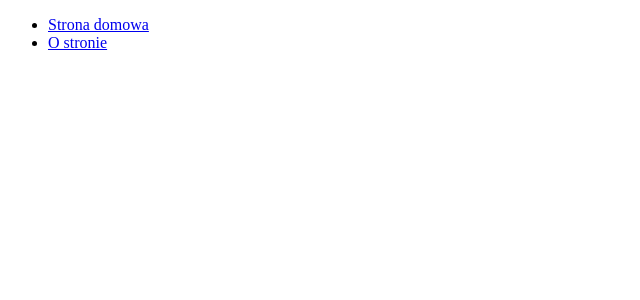
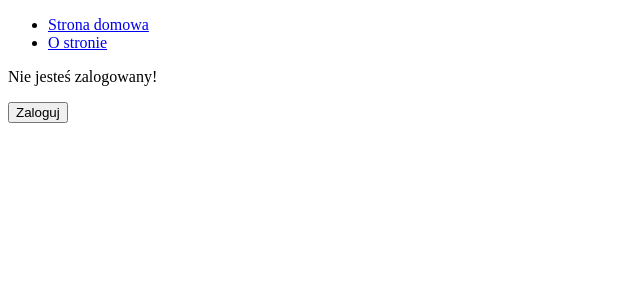
Before and after one commit to burczu/react-router-training, a React (Create React App) app: page /login in a window 1280 px wide. Shown: the top 300 px of the page, without its empty margins (0-640 px from the left). Built offline with nearby package versions, Linux system fonts and the light colour scheme.

Commit message:
initial state for excercise

```diff
--- a/src/App.js
+++ b/src/App.js
@@ -3,13 +3,16 @@ import {
   BrowserRouter as Router,
   Route,
   NavLink,
+  Redirect,
 } from 'react-router-dom';
 
 import Events from './events/Events';
 import Details from './details/Details';
 import About from './about/About';
+import Login from './login/Login';
 
 import events from './data/events.json';
+import { fakeAuth } from './fakeAuth';
 
 class App extends React.Component {
   render() {
@@ -29,7 +32,16 @@ class App extends React.Component {
 
           <Route exact path="/" render={(props) => <Events {...props} events={events} />} />
           <Route path="/details/:id" render={(props) => <Details {...props} events={events} />} />
-          <Route path="/about" component={About} />
+          <Route path="/login" component={Login}/>
+          <Route path="/about" render={(props) => {
+            if (fakeAuth.isAuthenticated) {
+              return <About {...props} />
+            }
+
+            return (
+              <Redirect to="/login" />
+            );
+          }} />
         </div>
       </Router>
     );
--- /dev/null
+++ b/src/login/Login.js
@@ -0,0 +1,39 @@
+import React from 'react';
+import { Redirect } from 'react-router-dom';
+import { fakeAuth } from '../fakeAuth';
+
+class Login extends React.Component {
+  state = { redirectToAbout: false };
+
+  constructor(props) {
+    super(props);
+
+    this.onLoginSubmit = this.onLoginSubmit.bind(this);
+  }
+
+  onLoginSubmit(event) {
+    event.preventDefault();
+    fakeAuth.authenticate(
+      () => this.setState({ redirectToAbout: true })
+    );
+  }
+
+  render() {
+    const { redirectToAbout } = this.state;
+
+    if (redirectToAbout) {
+      return <Redirect to="/about" />;
+    }
+
+    return (
+      <>
+        <p>Nie jesteś zalogowany!</p>
+        <form onSubmit={this.onLoginSubmit}>
+          <button type="submit">Zaloguj</button>
+        </form>
+      </>
+    );
+  }
+}
+
+export default Login;
```
